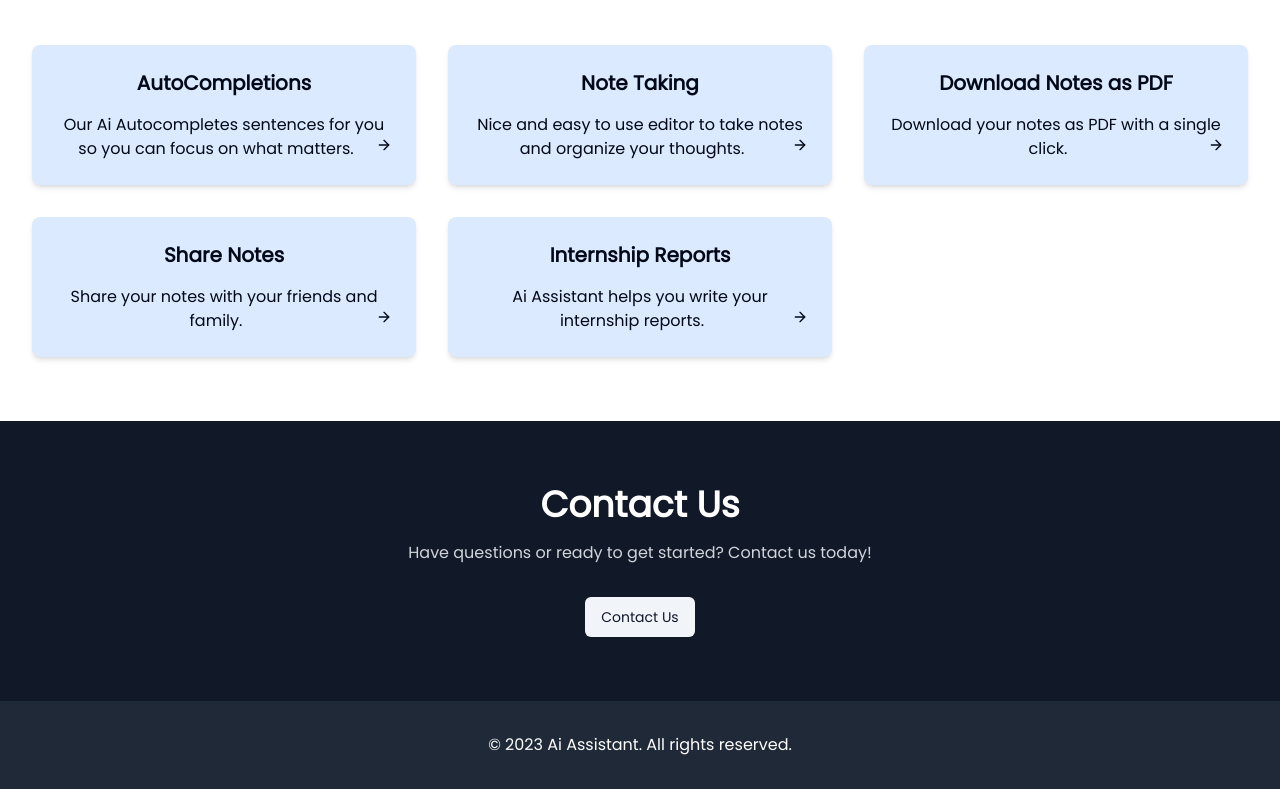
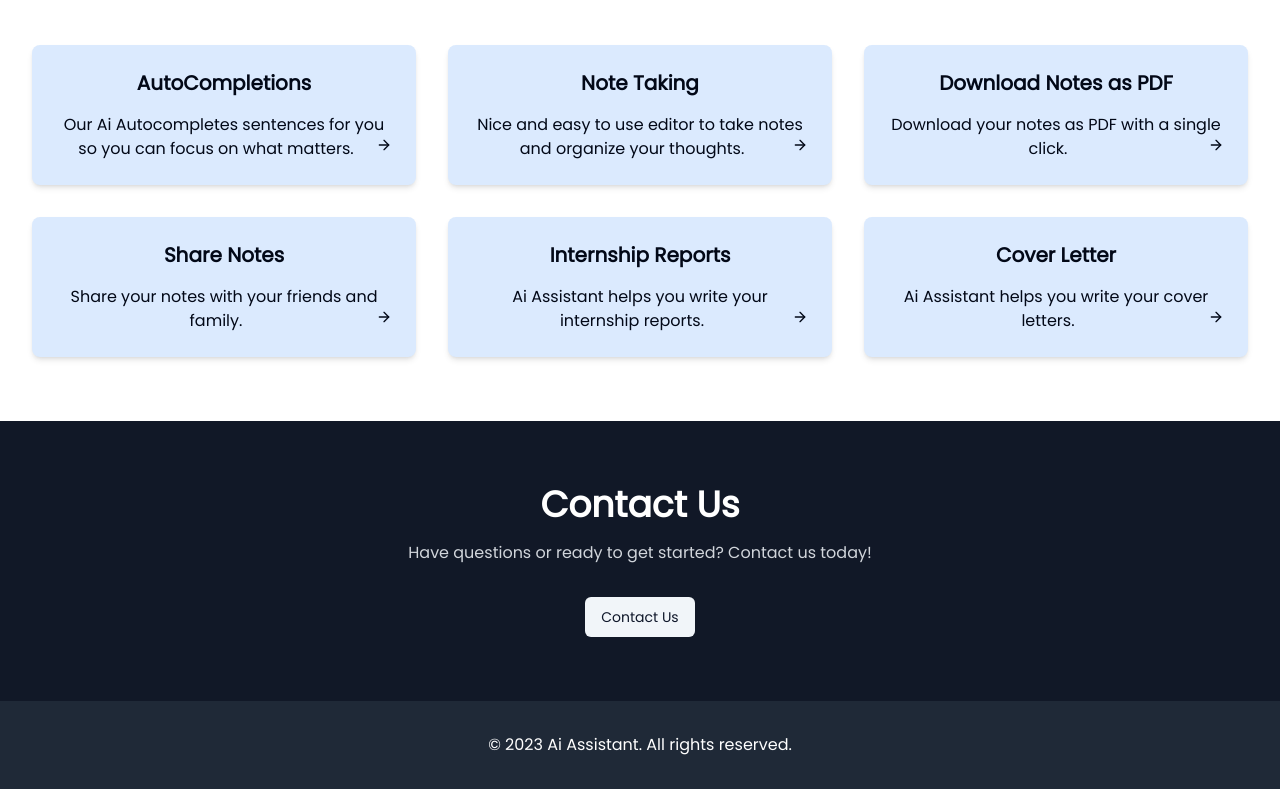
Before and after one commit to Francis-Mwaniki/Note-Taking-Ai-Assistance, a Next.js app: page / in a window 1280 px wide. Shown: the part 3565-4354 px from the top of the page. Built offline with nearby package versions, Linux system fonts and the light colour scheme.

Commit message:
few services added including cover letter generator

```diff
--- a/components/GenerateCoverLetter.tsx
+++ b/components/GenerateCoverLetter.tsx
@@ -198,7 +198,7 @@ onGenerateReport({ companyName, yearOfExperience: Number(yearOfExperience), your
                   />
                 </div>
                  <div className="flex flex-col space-y-1.5">
-                  <Label htmlFor="project-title">project Title (optional)</Label>
+                  <Label htmlFor="project-title">project Title  </Label>
                   <Input
                     id="project-title"
                     placeholder="project-title"
--- a/components/LandingPage.tsx
+++ b/components/LandingPage.tsx
@@ -83,6 +83,8 @@ const LandingPage = () => {
    Get Started
     <ArrowRight className="w-4 h-4 float-right" />
     </a>
+
+
   </ul>
  {mobileMenuActive && (
    <ul
@@ -248,6 +250,19 @@ const LandingPage = () => {
                 </p>
                 </a>
             </div>
+            <div className="bg-blue-100 hover:bg-gray-900 hover:text-white p-6 rounded-lg shadow-md">
+            <a href="/CoverLetter">
+              <h3 className="text-xl font-semibold">
+                Cover Letter
+              </h3>
+              <p className="mt-4 ">
+                Ai Assistant helps you write your cover letters.
+
+                <ArrowRight className="w-4 h-4 float-right" />
+
+                </p>
+                </a>
+            </div>
           </div>
         </div>
       </section>
```
